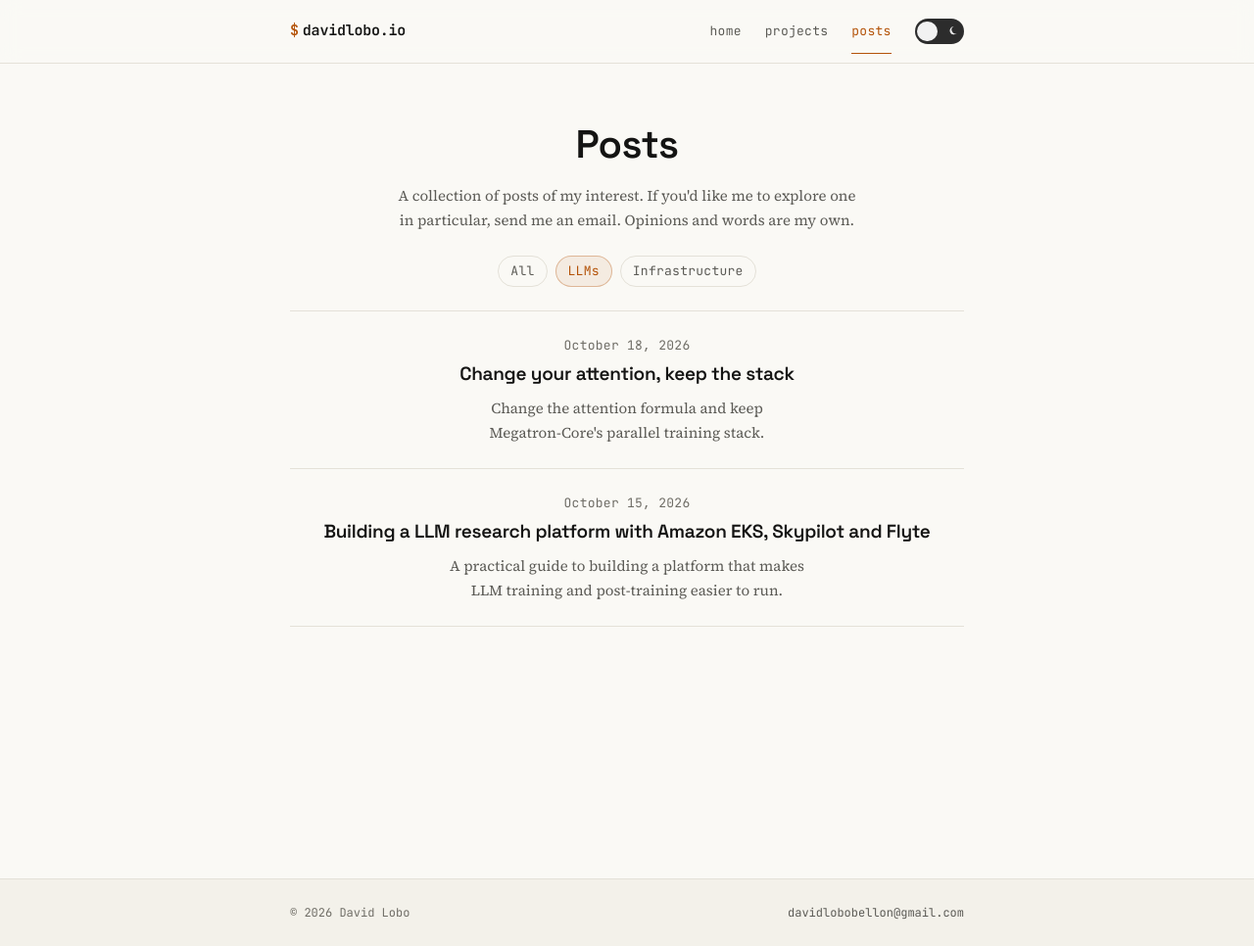
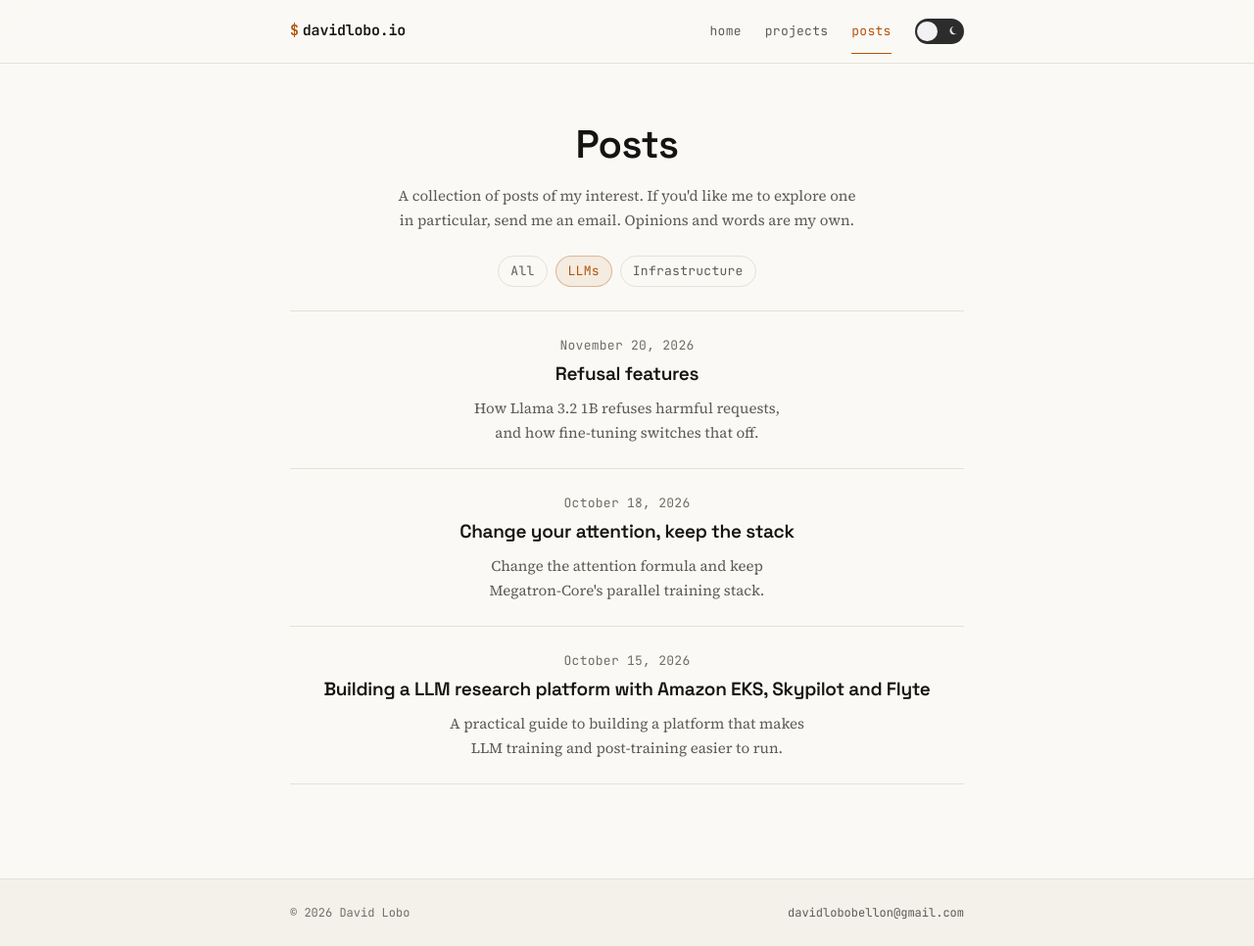
Before and after one commit to Dlb97/Dlb97.github.io, a Jekyll site: the page built from docs/posts/tag/LLMs.md, in a window 1280 px wide and 966 px high. Shown: the whole window at 98% size. Built offline with Jekyll 4.4.1, drawn with Linux system fonts in a browser that asks for light colours.

Commit message:
fixed spacing

```diff
--- a/docs/_posts/2026-11-20-refusal-features.md
+++ b/docs/_posts/2026-11-20-refusal-features.md
@@ -1,6 +1,10 @@
-# How fine-tuning switches off refusal in Llama 3.2 1B
-
-*A study of refusal features with sparse autoencoders.*
+---
+title: Refusal features
+date: 2026-11-20
+description: How Llama 3.2 1B refuses harmful requests, and how fine-tuning switches that off.
+tags:
+  - LLMs
+---
 
 ## 1. Objectives and why they matter
 
@@ -165,7 +169,7 @@ All three features fire on harmful requests, but they differ in where and how br
 
 **Feature 13698: harmful request, at the moment of answering.** It fires almost only on `\n\n`, the last token before the response, and only when the request before it is harmful. In its top examples, the request is mostly for explicit or abusive content. It is rare: it fires on 0.2% of the tokens of the corpus. The responses that follow it include both refusals and compliance, so it marks the situation the model is in rather than the answer it gives. This fits the ablation: removed alone, it barely changes refusal.
 
-<iframe src="{{ '/assets/dashboards/feature/13698.html' | relative_url }}" width="100%" height="620" loading="lazy" style="border:0"></iframe>
+<iframe class="feature-frame" src="{{ '/assets/dashboards/feature/13698.html' | relative_url }}" width="100%" height="620" loading="lazy" style="border:0"></iframe>
 
 The full contexts show the longer windows of text around the strongest activations of feature 13698, shaded the same way:
 
@@ -173,7 +177,7 @@ The full contexts show the longer windows of text around the strongest activatio
 
 **Feature 21744: a broad sense that something is wrong.** It fires on the template tokens after harmful requests, but also inside ordinary text: on sentences where a character knows they are doing something wrong, or where a request is described as going against ethical guidelines. It is the most common of the three (2.2% of tokens) and the only one with a clear effect when removed alone.
 
-<iframe src="{{ '/assets/dashboards/feature/21744.html' | relative_url }}" width="100%" height="620" loading="lazy" style="border:0"></iframe>
+<iframe class="feature-frame" src="{{ '/assets/dashboards/feature/21744.html' | relative_url }}" width="100%" height="620" loading="lazy" style="border:0"></iframe>
 
 The full contexts show the longer windows of text around the strongest activations of feature 21744, shaded the same way:
 
@@ -181,7 +185,7 @@ The full contexts show the longer windows of text around the strongest activatio
 
 **Feature 21238: request for an illegal or dangerous action.** It fires on all five template tokens after requests to commit crimes or cause harm, such as fraud, phishing, weapons or self-harm. It never fires on harmless prompts and is the rarest of the three (0.1% of tokens). In its top examples, the response that follows is almost always a refusal ("I'm sorry…"), which matches its role as the feature most tied to the decision to refuse.
 
-<iframe src="{{ '/assets/dashboards/feature/21238.html' | relative_url }}" width="100%" height="620" loading="lazy" style="border:0"></iframe>
+<iframe class="feature-frame" src="{{ '/assets/dashboards/feature/21238.html' | relative_url }}" width="100%" height="620" loading="lazy" style="border:0"></iframe>
 
 The full contexts show the longer windows of text around the strongest activations of feature 21238, shaded the same way:
 
--- a/docs/assets/css/site.css
+++ b/docs/assets/css/site.css
@@ -771,23 +771,42 @@ html:not([data-theme="light"]) .post-body :is(h2, h3) {
 }
 
 .post-body img {
+  display: block;
   max-width: 100%;
   height: auto;
+  margin-block: var(--sp-lg);
   border-radius: var(--radius);
+}
+
+.post-body iframe {
+  display: block;
+  max-width: 100%;
+  margin-block: var(--sp-lg);
+}
+
+.post-body iframe.feature-frame {
+  width: calc(100vw - 2 * var(--gutter));
+  max-width: none;
+  margin-left: calc(50% - 50vw + var(--gutter));
 }
 
 .post-body .table-scroll {
   overflow-x: auto;
-  margin: 0 0 var(--sp-lg);
+  margin-block: var(--sp-lg);
   border-radius: var(--radius-sm);
 }
 
 .post-body table {
   border-collapse: collapse;
   width: 100%;
+  margin-block: var(--sp-lg);
   font-size: var(--text-md);
   line-height: var(--lh-snug);
   text-align: left;
+}
+
+.post-body .table-scroll table {
+  margin-block: 0;
 }
 
 .post-body :is(th, td) {
```
